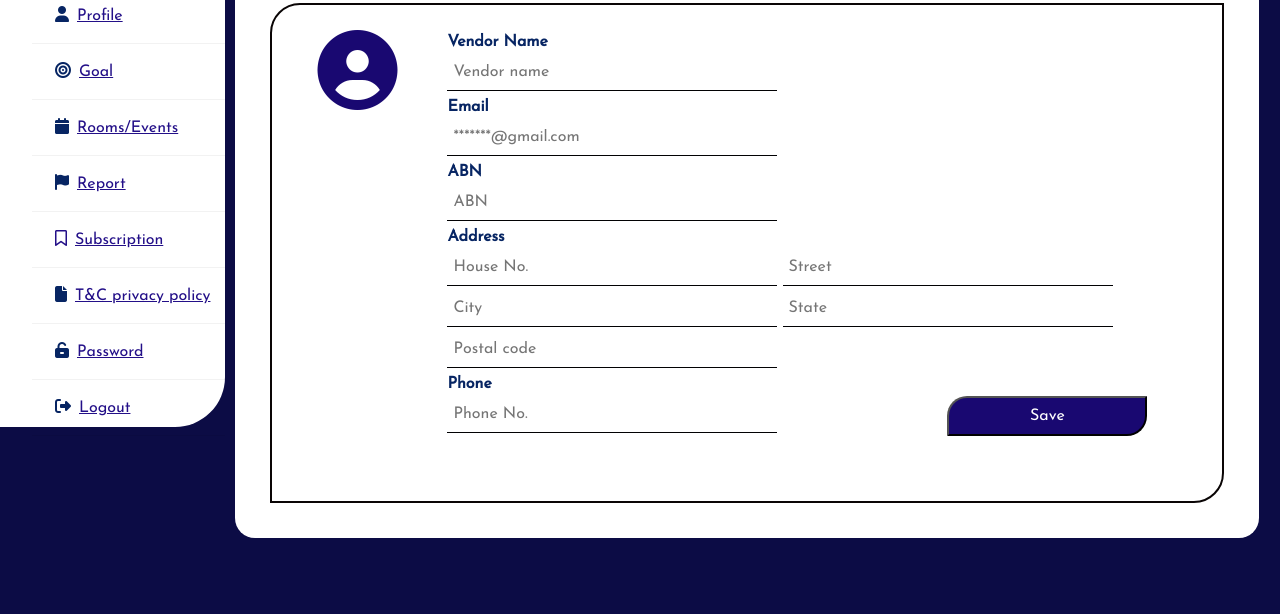
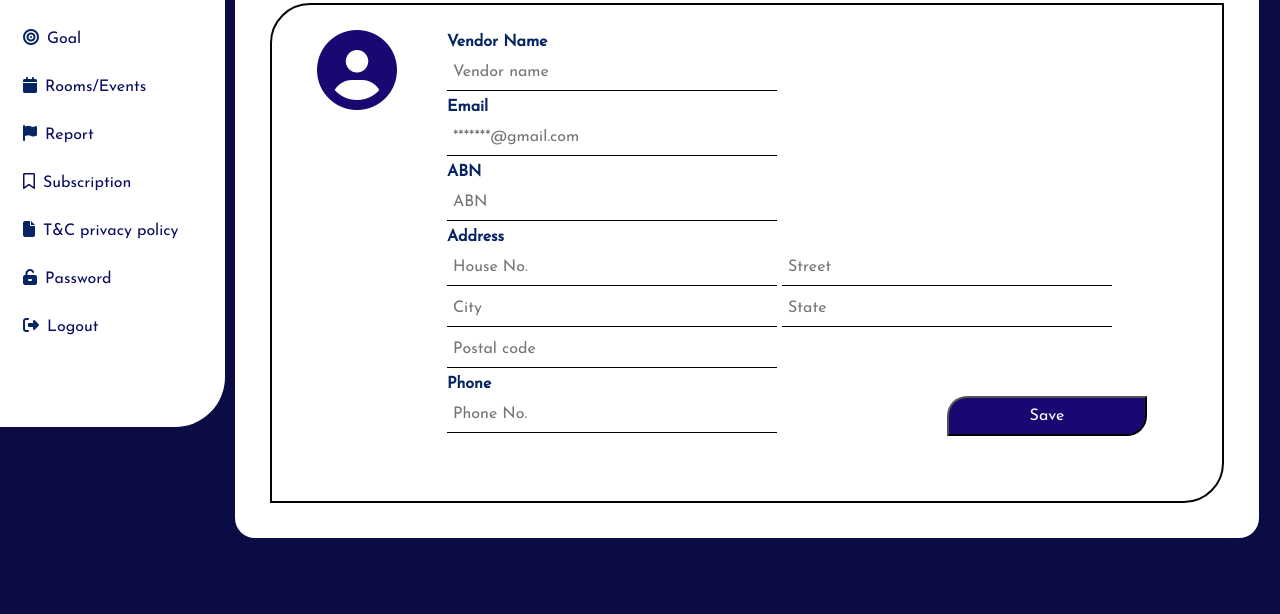
Before and after one commit to naitikp2002/Web-page, a plain HTML site: page index.html in a window 1280 px wide. Shown: the part 186-800 px from the top of the page. Drawn offline with nearby package versions, Linux system fonts and the light colour scheme.

Commit message:
Change style of sidebar

```diff
--- a/index.html
+++ b/index.html
@@ -26,17 +26,16 @@
 </table>
 <div class="wrapper">
     <div class="sidebar">
-        <ul>
-            <li><a href="#"><i class="fa-solid fa-house-chimney-user mx-2"></i>Home</a></li>
-            <li><a href="#"><i class="fa-solid fa-user mx-2"></i>Profile</a></li>
-            <li><a href="#"><i class="fa-solid fa-bullseye mx-2"></i>Goal</a></li>
-            <li><a href="#"><i class="fa-solid fa-calendar mx-2"></i>Rooms/Events</a></li>
-            <li><a href="#"><i class="fa-solid fa-flag mx-2"></i>Report</a></li>
-            <li><a href="#"><i class="fa-regular fa-bookmark mx-2"></i>Subscription</a></li>
-            <li><a href="#"><i class="fa-solid fa-file mx-2"></i>T&C privacy policy</a></li>
-            <li><a href="#"><i class="fa-solid fa-unlock-keyhole mx-2"></i>Password</a></li>
-            <li><a href="#"><i class="fa-solid fa-right-from-bracket mx-2"></i>Logout</a></li>
-        </ul>
+
+            <li><i class="fa-solid fa-house-chimney-user mx-2 my-3"></i>Home</li>
+            <li><i class="fa-solid fa-user mx-2 my-3"></i>Profile</li>
+            <li><i class="fa-solid fa-bullseye mx-2 my-3"></i>Goal</li>
+            <li><i class="fa-solid fa-calendar mx-2 my-3"></i>Rooms/Events</li>
+            <li><i class="fa-solid fa-flag mx-2 my-3"></i>Report</a></li>
+            <li><i class="fa-regular fa-bookmark mx-2 my-3"></i>Subscription</li>
+            <li><i class="fa-solid fa-file mx-2 my-3"></i>T&C privacy policy</li>
+            <li><i class="fa-solid fa-unlock-keyhole mx-2 my-3"></i>Password</li>
+            <li><i class="fa-solid fa-right-from-bracket mx-2 my-3"></i>Logout</li>
       </div>
     </div>
   </div>
--- a/styles.css
+++ b/styles.css
@@ -55,8 +55,8 @@ body{
   width:auto;
   height:500px;
   padding: 25px;
-  border-top-left-radius: 30px;
-  border-bottom-right-radius: 30px;
+  border-top-left-radius: 40px;
+  border-bottom-right-radius: 40px;
   border: solid rgb(10, 5, 5);
   border-width: 2px;
 }
@@ -64,11 +64,11 @@ body{
 .wrapper .sidebar{
   position:relative;
   float: left;
-  width: auto;
+  width: 225px;
   height: 525px;
   background: #ffffff;
   color: rgb(12, 12, 99);
-  padding: 30px 0px;
+  padding: 15px 15px;
   border-bottom-right-radius: 50px;
 
 }
@@ -85,6 +85,7 @@ input[type=text] {
 }
 .fa-solid{
 color: #072563;
+
 }
 .user{
   float:left;
@@ -109,6 +110,7 @@ color: #072563;
   height: auto;
 }
 .wrapper .sidebar h2{
+  padding: 20px;
   color: #fff;
   text-transform: uppercase;
   text-align: center;
@@ -123,6 +125,7 @@ color: #072563;
 }
 
 .wrapper .sidebar ul li a{
+  margin-left: 20px;
   color: #230f88;
   display: block;
 }
```
